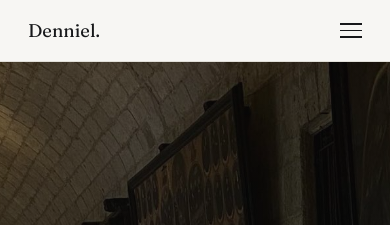
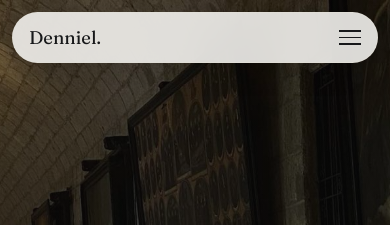
Before and after one commit to dennielestira/Denniel_portfolio, a plain HTML site: page index.html in a window 390 px wide. Shown: the top 225 px of the page. Drawn offline with nearby package versions, Linux system fonts and the light colour scheme; animation ran at ten frames a second.

Commit message:
design fix

```diff
--- a/index.html
+++ b/index.html
@@ -109,21 +109,27 @@ a{
 /* NAV */
 
 nav{
-  position:sticky;
-  top:0;
+  position:fixed;
+  top:18px;
+  left:0;
+  right:0;
+  width:min(calc(100% - 40px), 960px);
+  margin:0 auto;
   z-index:50;
-  background:color-mix(in srgb, var(--paper) 86%, transparent);
-  backdrop-filter:blur(10px);
-  border-bottom:1px solid var(--line);
 }
 
 .navrow{
   display:flex;
   align-items:center;
   justify-content:space-between;
-  padding:16px 28px;
-  max-width:960px;
+  padding:10px 20px;
+  width:100%;
   margin:0 auto;
+  background:color-mix(in srgb, var(--paper) 88%, transparent);
+  border:1px solid color-mix(in srgb, var(--line) 80%, transparent);
+  border-radius:999px;
+  backdrop-filter:blur(14px);
+  box-shadow:0 8px 28px rgba(0,0,0,.12);
 }
 
 .navrow .mark{
@@ -222,21 +228,23 @@ body.menu-open{
 
 @media (max-width:640px){
 
-  /* backdrop-filter turns the nav into the containing block of the
-     fixed menu (that's why it looked clear and tiny), so turn it off */
-
   nav{
-    background:var(--paper);
-    -webkit-backdrop-filter:none;
-    backdrop-filter:none;
+    top:12px;
+    width:calc(100% - 24px);
+  }
+
+  .navrow{
+    padding:10px 16px;
   }
 
   .navlinks{
-    position:fixed;
-    inset:0 0 0 auto;
+    position:absolute;
+    top:-12px;
+    right:-12px;
     z-index:1;
-    height:100%;
-    width:72%;
+    height:100vh;
+    height:100dvh;
+    width:72vw;
     max-width:320px;
     background:var(--accent-soft);
     flex-direction:column;
```
